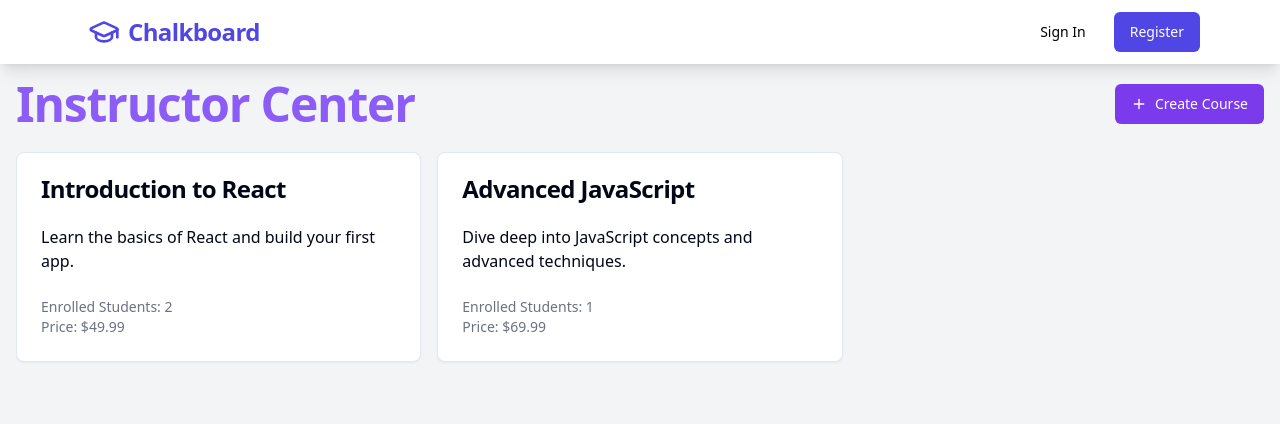
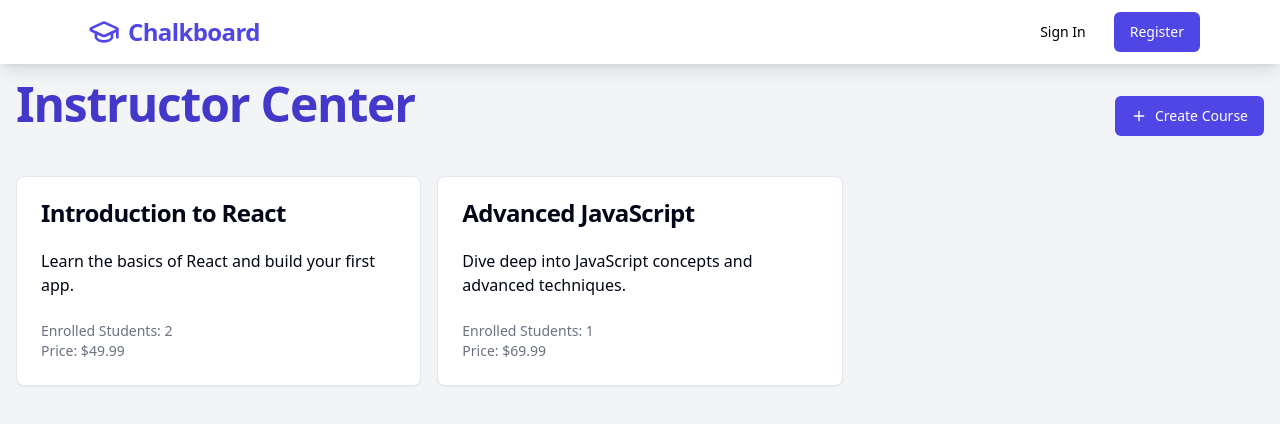
Before and after one commit to datasheng/intro-to-dbms-project-team-bug-generator, a React (Vite) app in the folder client/: page /instructor-center in a window 1280 px wide. Shown: the top 424 px of the page. Built offline with nearby package versions, Linux system fonts and the light colour scheme.

Commit message:
Change instructor center colors to default for consistency

```diff
--- a/client/src/components/InstructorCenter.jsx
+++ b/client/src/components/InstructorCenter.jsx
@@ -1,4 +1,4 @@
-import React, { useState } from "react";
+import { useState } from "react";
 import { Button } from "@/components/ui/button";
 import {
   Card,
@@ -126,7 +126,7 @@ const CourseDetails = ({ course, onBack, onSave, onDelete }) => {
             Delete Course
           </Button>
           <Button
-            className="bg-violet-600 hover:bg-violet-700 text-white"
+            className="bg-indigo-600 hover:bg-indigo-700 text-white"
             onClick={handleSave}
           >
             Save
@@ -182,7 +182,7 @@ const CreateCourseModal = ({ isOpen, onClose, onCreateCourse }) => {
               />
             </div>
             <Button
-              className="bg-violet-600 hover:bg-violet-700 text-white"
+              className="bg-indigo-600 hover:bg-indigo-700 text-white"
               style={{ float: "right" }}
               onClick={handleNext}
             >
@@ -210,7 +210,7 @@ const CreateCourseModal = ({ isOpen, onClose, onCreateCourse }) => {
                 Previous
               </Button>
               <Button
-                className="bg-violet-600 hover:bg-violet-700 text-white"
+                className="bg-indigo-600 hover:bg-indigo-700 text-white"
                 onClick={handleCreate}
               >
                 Create Course
@@ -254,11 +254,11 @@ const InstructorCenter = () => {
   return (
     <div className="container mx-auto p-4 max-w-7xl">
       <div className="flex justify-between items-center mb-6">
-        <h1 className="scroll-m-20 text-4xl font-extrabold tracking-tight lg:text-5xl text-violet-500">
+        <h1 className="scroll-m-20 text-4xl font-extrabold tracking-tight lg:text-5xl text-indigo-700 mb-6">
           Instructor Center
         </h1>
         <Button
-          className="bg-violet-600 hover:bg-violet-700 text-white"
+          className="bg-indigo-600 hover:bg-indigo-700 text-white"
           onClick={() => setIsCreateModalOpen(true)}
         >
           <Plus className="mr-2 h-4 w-4" /> Create Course
```
Also changed, not shown: client/src/components/StudentDashboard.jsx (+2 -8 lines).
